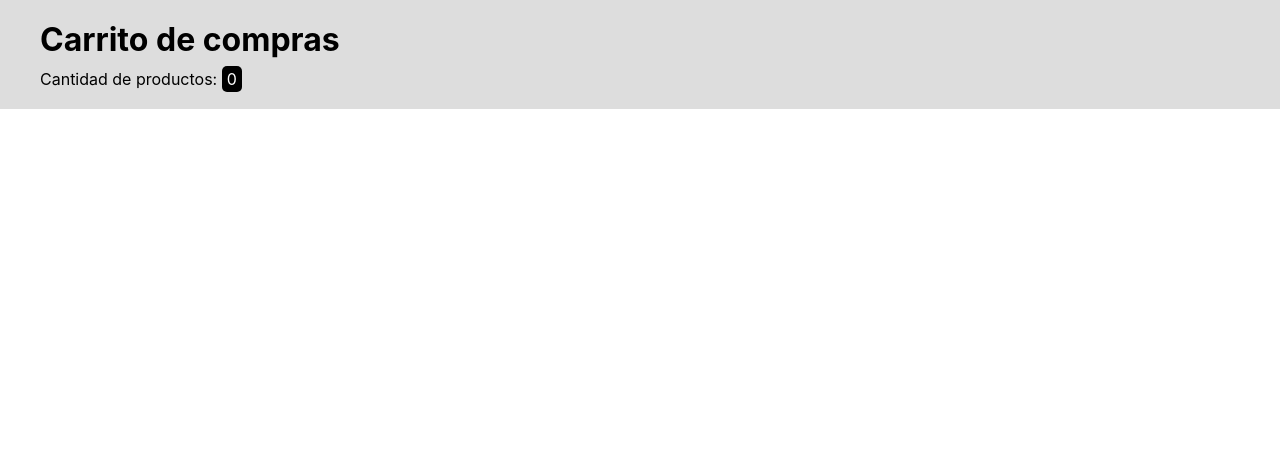
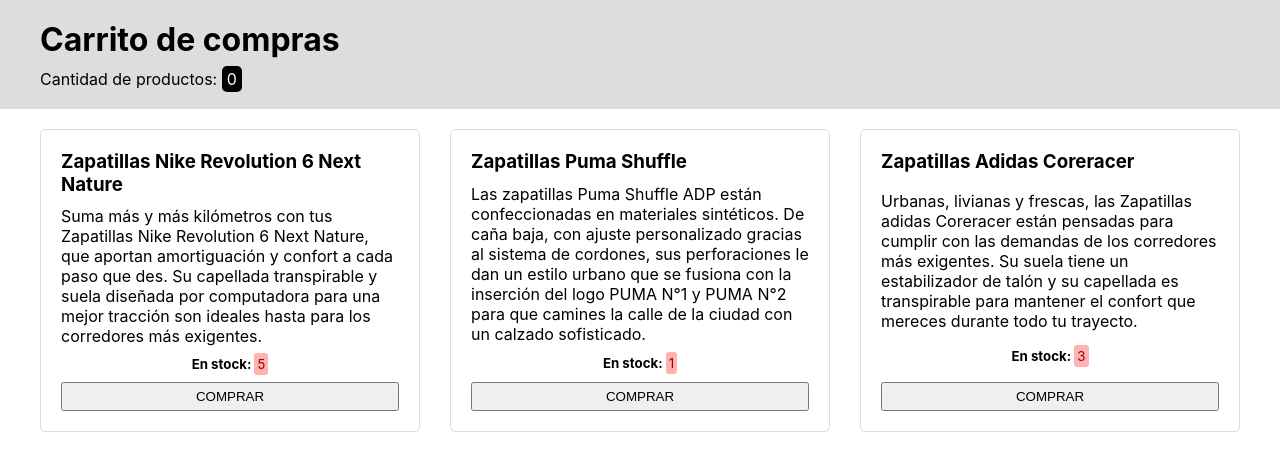
Before and after one commit to montvlein/DH-Frontend-3, a React (Create React App) app in the folder entregable-frontend-3-junio22/: page / in a window 1280 px wide. Shown: the top 470 px of the page. Built offline with nearby package versions, Linux system fonts and the light colour scheme.

Commit message:
el componente renderiza un item por cada objeto en 'data.json', pasa el objeto correspondiente como prop y la funcion del padre para aumentar el numero de compras

```diff
--- a/entregable-frontend-3-junio22/src/components/Listado.js
+++ b/entregable-frontend-3-junio22/src/components/Listado.js
@@ -1,4 +1,3 @@
-import React from 'react'
 
 // Debemos importar el listado de objetos del archivo JSON para usarlos como array a la hora de crear cada Item.
 // El componente Listado es el padre de:
@@ -7,10 +6,14 @@
 // MÉTODOS: Listado no requiere de métodos.
 // PROPS: Listado recibe el método para aumentar el estado de App y se lo pasa a cada uno de sus hijos.
 
-export default function Listado() {
+import React from 'react'
+import data from './data.json'
+import Item from './Item'
+
+export default function Listado({ props }) {
   return (
     <div className='container'>
-      {/* renderizamos los Item aquí */}
+      { data.map(i => <Item aumentarCantidadEnCabecera={props} producto={i.producto} stock={i.stock} key={i.id}/>) }
     </div>
   )
 }
```
